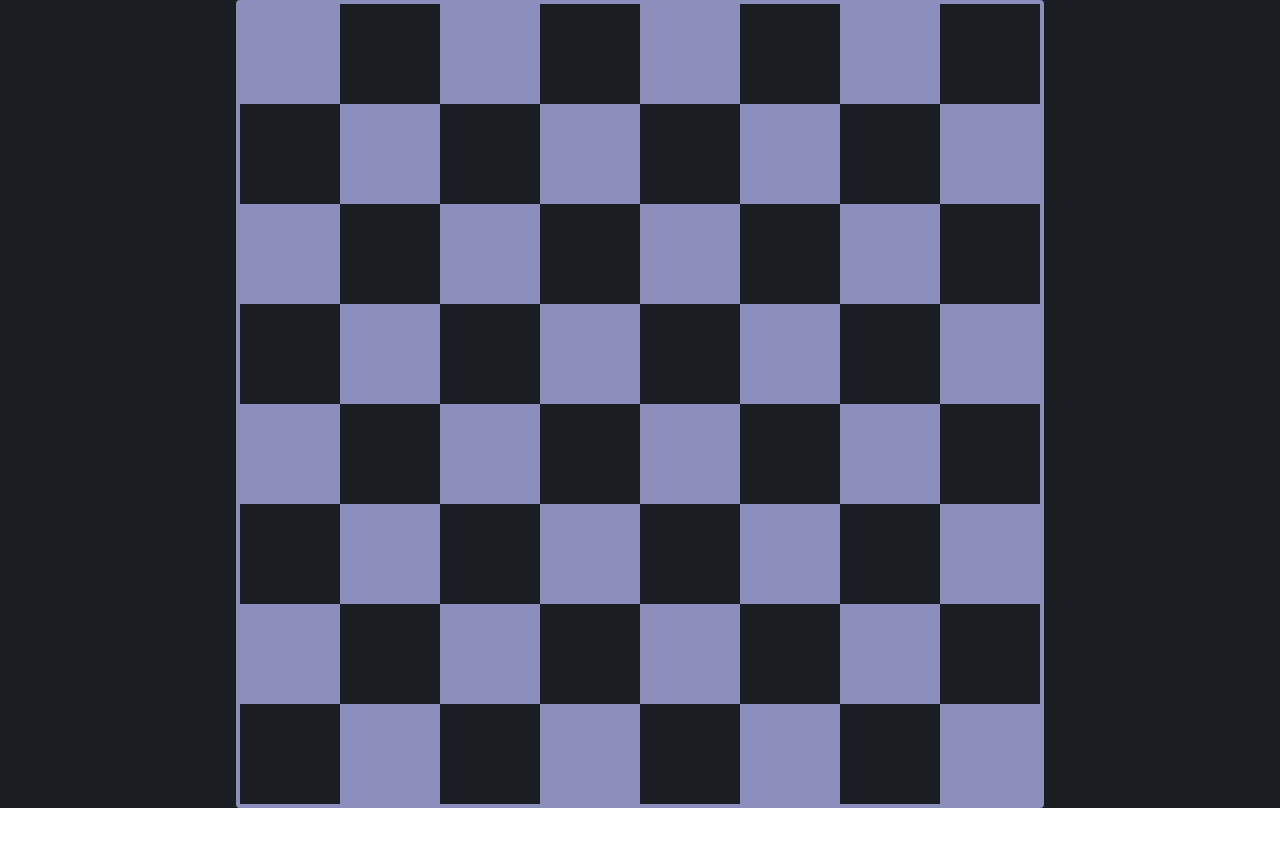
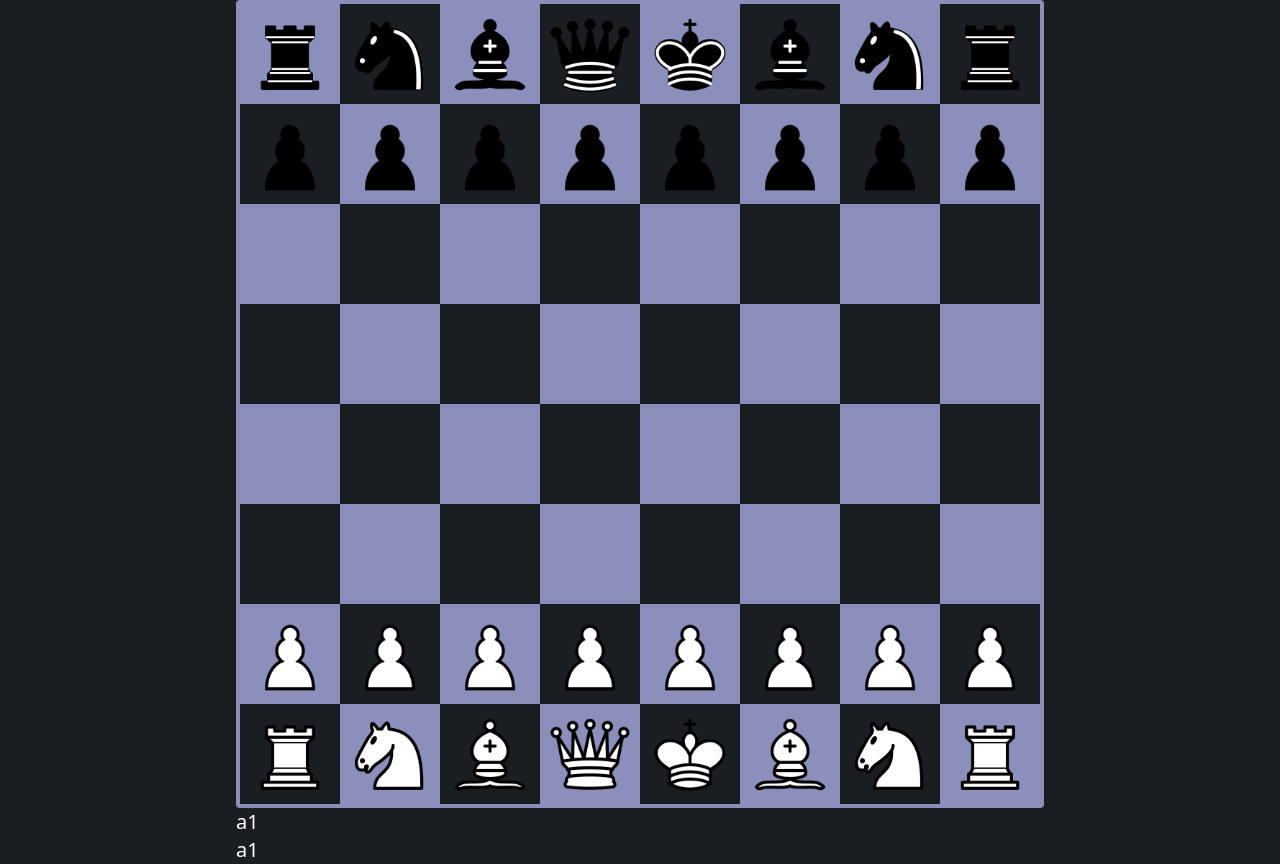
Before and after one commit to ShrewdLuni/ChessEngineFrontend, a React (Vite) app: page / in a window 1280 px wide. Before the commit the page ends 808 px from the top, so only its background shows below. Built offline with nearby package versions, Linux system fonts and the light colour scheme.

Commit message:
feat: changed types & add move function base

```diff
--- a/src/components/ChessBoard.tsx
+++ b/src/components/ChessBoard.tsx
@@ -3,6 +3,9 @@ import { Piece } from "./Piece";
 import { Tile } from "./Tile";
 
 export const ChessBoard = () => {
+
+  const [startPosition,setStratPostion] = useState("a1")
+  const [endPosition,setEndPostion] = useState("a1")
 
   let ChessBoard = document.getElementById("Board");
   let rect = ChessBoard?.getBoundingClientRect()
@@ -17,10 +20,14 @@ export const ChessBoard = () => {
     // ChessBoard?.addEventListener("mousemove", (e) => {
     //   showPosition(e)
     // });
+    FENtoBoard("rnbqkbnr/pppppppp/8/8/8/8/PPPPPPPP/RNBQKBNR w KQkq - 0 1")
   }, []);
 
-  let pawn = <Piece pieceType="knight" isWhite={false} handleDrop={move}/>
-  let initialBoard: JSX.Element[] = []
+  let initialBoard: {
+    element: JSX.Element;
+    tile:{isWhite:boolean};
+    piece:{isWhite:boolean,pieceType : "none" | "pawn" | "knight" | "bishop" | "rook" | "queen" | "king"}
+  }[] = []
 
   let moves = ["a","b","c","d","e","f","g","h"]
 
@@ -31,11 +38,10 @@ export const ChessBoard = () => {
       convertor[moves[j] + "" + i] = c++
 
   for(let i = 0;i < 64; i++){
-    initialBoard.push(<Tile isWhite={(i + Math.floor(i/8)) % 2 == 0} piece={null}/>)
+    initialBoard.push({element:<Tile isWhite={(i + Math.floor(i/8)) % 2 == 0} piece={null}/>,tile:{isWhite:((i + Math.floor(i/8)) % 2 == 0)},piece:{isWhite:false,pieceType:"none"}})
   }
+  const [board, setBoard] = useState(initialBoard);
 
-
-  const [board, setBoard] = useState(initialBoard);
 
   function clamp(target:number, min:number, max:number){
     if(target < min){
@@ -47,21 +53,44 @@ export const ChessBoard = () => {
     return target;
   }
 
-  function showPosition(e : React.MouseEvent<HTMLElement> | MouseEvent) {
+  function showPosition(e : MouseEvent | React.MouseEvent<HTMLDivElement, MouseEvent>) {
     let one = clamp(Math.floor((e.clientX - x) / 100), 0, 7)
     let two = clamp(Math.floor((e.clientY - y) / 100), 0, 7)
-    console.log(moves[one] + "" + (8-two))
+    return(moves[one] + "" + (8-two))
   }
 
   function move(){
-    console.log("чиназес")
-    initialBoard[0] = <Tile isWhite={(0 + Math.floor(0/8)) % 2 == 0} piece={pawn}/>
-    initialBoard[63] = <Tile isWhite={(63 + Math.floor(63/8)) % 2 == 0} piece={null}/>
-    setBoard([...initialBoard])
+    console.log("move")
+
+    const newBoard = [...board]
+    console.log(startPosition)
+
+    let start = Object.assign({}, newBoard[convertor[startPosition]]);
+    let end = Object.assign({}, newBoard[convertor[endPosition]]);
+
+    newBoard[convertor[endPosition]] = {
+      element:<Tile isWhite={end.tile.isWhite} piece={start.piece.pieceType == "none" ? null :
+        <Piece pieceType={start.piece.pieceType}
+          isWhite={start.piece.isWhite}
+          handleDrag={(e : DragEvent) => {setStratPostion(showPosition(e))}}
+          handleDrop={(e : DragEvent) => {setEndPostion(showPosition(e));move()}}/>}/>,
+      tile:{isWhite:end.tile.isWhite},
+      piece:{isWhite:start.piece.isWhite,pieceType:start.piece.pieceType}}
+
+      newBoard[convertor[startPosition]] = {
+      element:<Tile isWhite={start.tile.isWhite} piece={end.piece.pieceType == "none" ? null :
+        <Piece pieceType={end.piece.pieceType}
+          isWhite={end.piece.isWhite}
+          handleDrag={(e : DragEvent) => {setStratPostion(showPosition(e))}}
+          handleDrop={(e : DragEvent) => {setEndPostion(showPosition(e));move()}}/>}/>,
+      tile:{isWhite:start.tile.isWhite},
+      piece:{isWhite:end.piece.isWhite,pieceType:end.piece.pieceType}}
+    setBoard(newBoard)
   }
 
-  function FENtoBoard(position : string){
-    console.log(position)
+  function FENtoBoard(FEN : string){
+    let fields: string[] = FEN.split(" ")
+
     let fenToPiece:{[key: string]: "pawn" | "knight" | "bishop" | "rook" | "queen" | "king"} = {
       "p" : "pawn",
       "n" : "knight",
@@ -72,21 +101,33 @@ export const ChessBoard = () => {
     }
 
     let index : number = 0;
+    let position = fields[0];
     for (let i = 0; i < position.length; i++) {
       if(!isNaN(Number(position.charAt(i)))){
         index += Number(position.charAt(i))
       }
       else if(position.charAt(i) != "/"){
-        initialBoard[index] = <Tile isWhite={(index + Math.floor(index/8)) % 2 == 0} piece={<Piece pieceType={fenToPiece[position.charAt(i).toLowerCase()]} isWhite={position.charAt(i) == position.charAt(i).toUpperCase()} handleDrop={move}/>}/>
+        initialBoard[index] = {
+        element:<Tile isWhite={(index + Math.floor(index/8)) % 2 == 0} piece={
+        <Piece pieceType={fenToPiece[position.charAt(i).toLowerCase()]}
+        isWhite={position.charAt(i) == position.charAt(i).toUpperCase()}
+        handleDrag={(e : DragEvent) => {setStratPostion(showPosition(e))}}
+        handleDrop={(e : DragEvent) => {setEndPostion(showPosition(e));move()}}/>}/>,
+        tile:{isWhite:((index + Math.floor(index/8)) % 2 == 0)},
+        piece:{isWhite:(position.charAt(i) == position.charAt(i).toUpperCase()),pieceType:fenToPiece[position.charAt(i).toLowerCase()]}}
         index++;
       }
+      setBoard([...initialBoard])
     }
-    setBoard([...initialBoard])
   }
 
   return (
-    <div id="Board" className="relative grid grid-rows-8 grid-cols-8 border-[#8c8fbc] border-[4px] aspect-square rounded-sm z-1" onClick={() => {FENtoBoard("8/5k2/3p4/1p1Pp2p/pP2Pp1P/P4P1K/8/8")}}>
-      {board.map(tile => tile)}
+    <div>
+      <div id="Board" className="relative grid grid-rows-8 grid-cols-8 border-[#8c8fbc] border-[4px] aspect-square rounded-sm z-1" onClick={(e) => {console.log(showPosition(e))}}>
+        {board.map(item => item.element)}
+      </div>
+      <p className="text-white text-xl">{startPosition}</p>
+      <p className="text-white text-xl">{endPosition}</p>
     </div>
   )
 }
--- a/src/components/Piece.tsx
+++ b/src/components/Piece.tsx
@@ -15,17 +15,18 @@ import blackKing from '../assets/BlackKing.png'
 interface PieceProps {
   pieceType : "pawn" | "knight" | "bishop" | "rook" | "queen" | "king"
   isWhite : boolean
+  handleDrag : any
   handleDrop : any
 }
 
-export const Piece = ({pieceType, isWhite, handleDrop} : PieceProps) => {
+export const Piece = ({pieceType, isWhite, handleDrag, handleDrop} : PieceProps) => {
   let white = {"pawn":whitePawn,"knight":whiteKnight,"bishop":whiteBishop,"rook":whiteRook,"queen":whiteQueen,"king":whiteKing}
   let black = {"pawn":blackPawn,"knight":blackKnight,"bishop":blackBishop,"rook":blackRook,"queen":blackQueen,"king":blackKing}
   let piece = isWhite ? white[pieceType] : black[pieceType]
 
 
   return (
-    <div className="" draggable onDragEnd={handleDrop}>
+    <div className="" draggable onDragStart={handleDrag} onDragEnd={handleDrop}>
       <img src={piece} alt="pawn" className="h-[92px] aspect-square cursor-grab"/>
     </div>
   )
```
